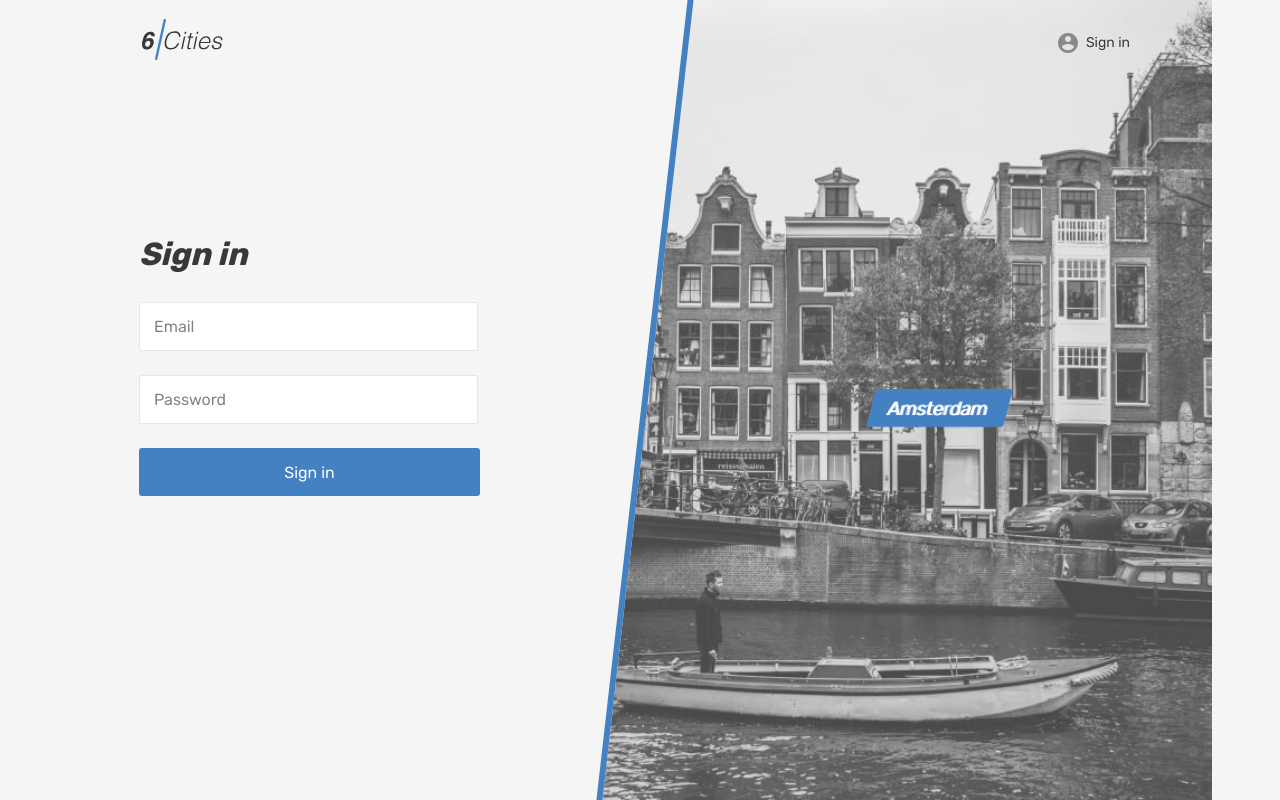
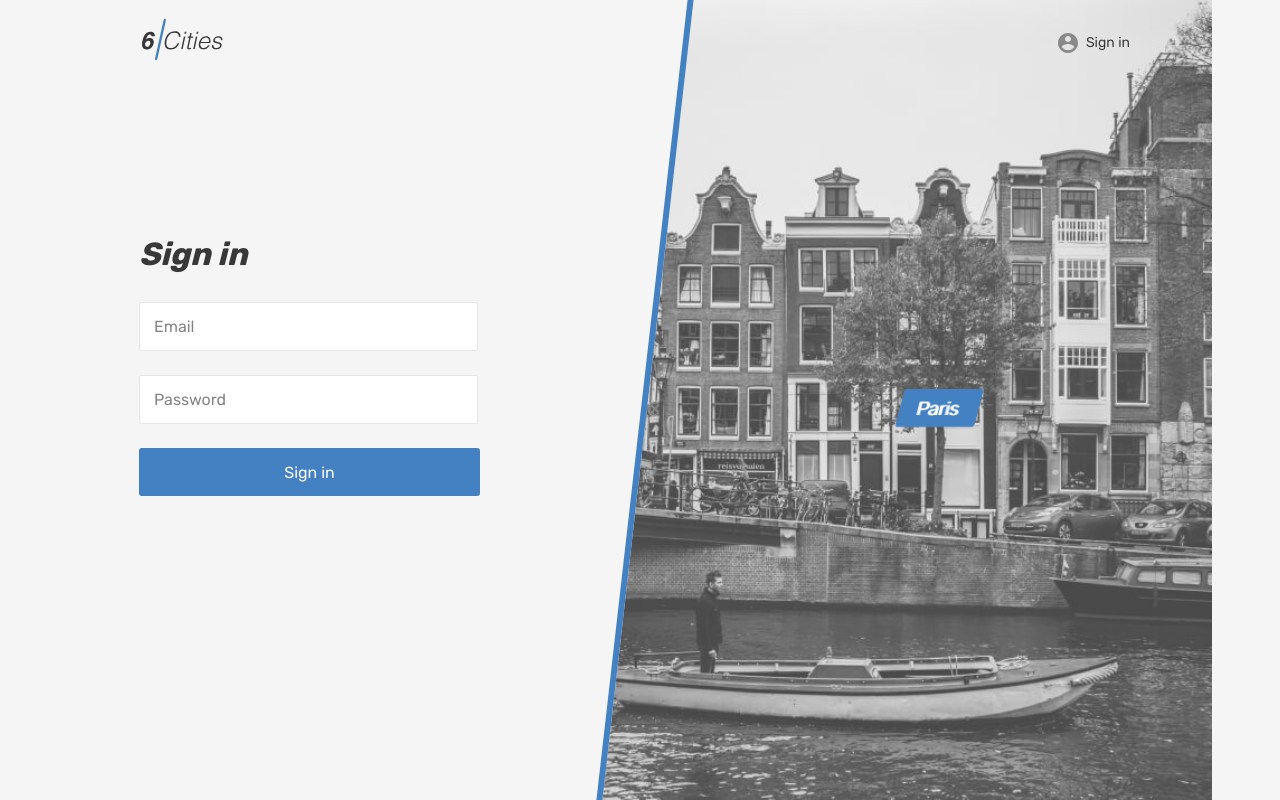
Before and after one commit to htmlacademy-react/216332-six-cities-15, a React (Vite) app: page /login in a window 1280 px wide. Built offline with nearby package versions, Linux system fonts and the light colour scheme; no server answers; what http-status-codes would draw is missing.

Commit message:
module8-task2 добавил логику выбора случайного города

```diff
--- /dev/null
+++ b/src/helpers/getRandomCity.tsx
@@ -0,0 +1 @@
+export const getRandomCity = (array: string[]): string => array[Math.floor(Math.random() * array.length)];
--- /dev/null
+++ b/src/helpers/preparedFavoriteData.tsx
@@ -0,0 +1,20 @@
+import {Offer} from '../types/offer';
+
+type FilteredDataType = {
+  city: string;
+  offers: Offer[];
+};
+
+export const preparedFavoriteData = (data: Offer[]): FilteredDataType[] | [] => {
+  const map = new Map<string, Offer[]>();
+  const res: FilteredDataType[] = [];
+  data.forEach((el, i, arr) => {
+    map.set(el.city.name, [...(map.get(el.city.name) || []), ...[arr[i]]]);
+  });
+
+  map.forEach((value, key) => {
+    res.push({city: key, offers: value});
+  });
+
+  return res;
+};
--- a/src/pages/favorites.tsx
+++ b/src/pages/favorites.tsx
@@ -2,35 +2,20 @@ import Container from '../components/container';
 import FavoriteLocation from '../components/favorite-location';
 import {useAppSelector} from '../hooks';
 import {getFavoriteOffers} from '../store/slices/favorite/selectors';
-import {Offer} from '../types/offer';
 import EmptyFavoriteOffers from '../components/empty-favorite-offers';
 import classNames from 'classnames';
-
-type FilteredDataType = {
-  city: string;
-  offers: Offer[];
-};
-
-const createMap = (data: Offer[]): FilteredDataType[] | [] => {
-  const map = new Map<string, Offer[]>();
-  const res: FilteredDataType[] = [];
-  data.forEach((el, i, arr) => {
-    map.set(el.city.name, [...(map.get(el.city.name) || []), ...[arr[i]]]);
-  });
-
-  map.forEach((value, key) => {
-    res.push({city: key, offers: value});
-  });
-
-  return res;
-};
+import {useMemo} from 'react';
+import {preparedFavoriteData} from '../helpers/preparedFavoriteData';
 
 export default function Favorites() {
   const offers = useAppSelector(getFavoriteOffers);
-  const preparedData = createMap(offers);
+  const preparedData = useMemo(() => preparedFavoriteData(offers), [offers]);
+
   return (
     <Container
-      extraClass='page--favorites-empty'
+      extraClass={classNames({
+        'page--favorites-empty': offers.length === 0,
+      })}
       classMain={classNames({
         'page__main--favorites': true,
         'page__main--favorites-empty': offers.length === 0,
--- a/src/pages/login.tsx
+++ b/src/pages/login.tsx
@@ -1,11 +1,18 @@
 import Container from '../components/container';
-import {useRef, FormEvent} from 'react';
+import {useRef, useMemo, FormEvent} from 'react';
 import {useAppDispatch} from '../hooks';
+import {useAppSelector} from '../hooks';
 import {loginAction} from '../store/thunks/user';
+import {getCitiesNames} from '../store/slices/cities/selectors';
+import {getRandomCity} from '../helpers/getRandomCity';
+import {setCity} from '../store/slices/cities/cities';
+import {Link} from 'react-router-dom';
 
 export default function Login() {
   const loginRef = useRef<HTMLInputElement | null>(null);
   const passwordRef = useRef<HTMLInputElement | null>(null);
+  const citiesNames = useAppSelector(getCitiesNames);
+  const randomCity = useMemo(() => getRandomCity(citiesNames), []);
 
   const dispatch = useAppDispatch();
 
@@ -18,6 +25,10 @@ export default function Login() {
         password: passwordRef.current?.value
       }));
     }
+  };
+
+  const randomCityHandler = (city: string) => {
+    dispatch(setCity(city));
   };
 
   return (
@@ -51,9 +62,13 @@ export default function Login() {
         </section>
         <section className="locations locations--login locations--current">
           <div className="locations__item">
-            <a className="locations__item-link" href="#">
-              <span>Amsterdam</span>
-            </a>
+            <Link
+              className="locations__item-link"
+              to="/"
+              onClick={() => randomCityHandler(randomCity)}
+            >
+              <span>{randomCity}</span>
+            </Link>
           </div>
         </section>
       </div>
```
